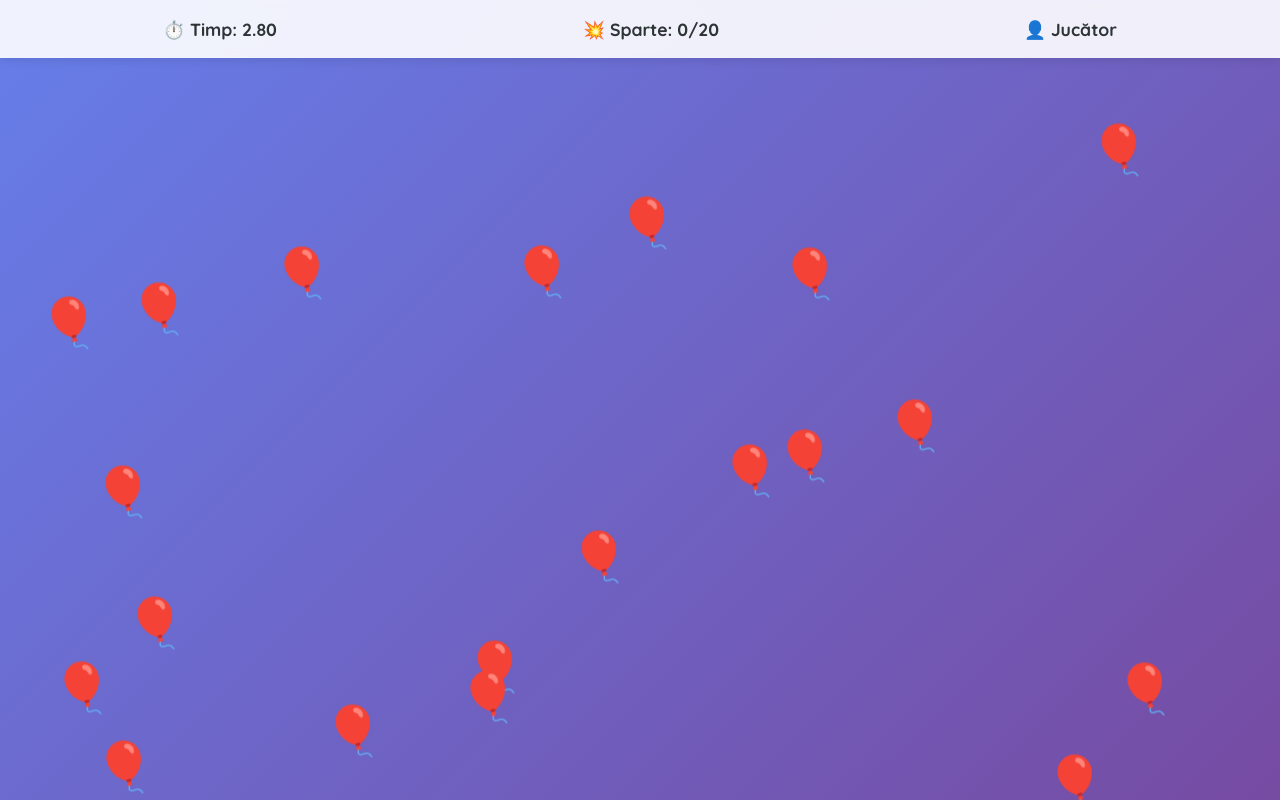
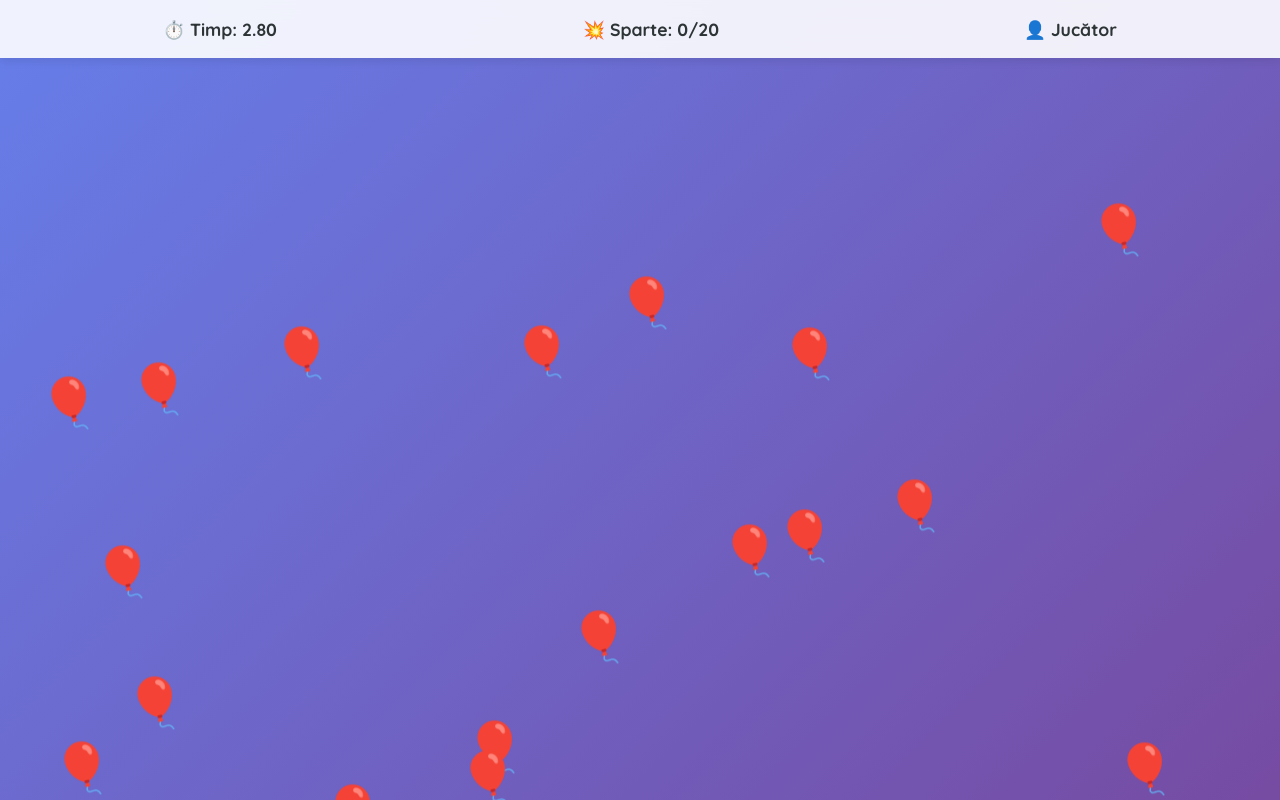
Before and after one commit to alyersin/selen-aniversare, a Next.js app: page /game in a window 1280 px wide. Both pictures are taken after a click on the button "Începe jocul normal". Built offline with nearby package versions, Linux system fonts and the light colour scheme.

Commit message:
Create completely separate header and main elements for total isolation

```diff
--- a/src/app/game/page.js
+++ b/src/app/game/page.js
@@ -727,7 +727,7 @@ function BalloonGameContent() {
         <div className={styles.gameStartContent}>
           <h1>🎈 Jocul baloanelor</h1>
           <p>
-            Bună, <strong>{playerName}</strong>! 👋
+            Bună, <strong>{playerName}</strong>!
           </p>
 
           {showInsanityOption && (
@@ -741,7 +741,7 @@ function BalloonGameContent() {
 
           <div className={styles.gameModes}>
             <div className={styles.normalMode}>
-              <h3>📋 Mod Normal:</h3>
+              <h3>Mod Normal:</h3>
               <ul>
                 <li>💥 Sparge toate cele {totalBalloons} baloane</li>
                 <li>⏱️ Timpul se măsoară automat</li>
@@ -786,14 +786,16 @@ function BalloonGameContent() {
 
   return (
     <div className={styles.gamePageContainer}>
-      {/* Game Header */}
-      <div className={styles.gameHeader}>
+      {/* Game Header - Completely separate */}
+      <header className={styles.gameHeaderFixed}>
         <div className={styles.gameStats}>
           <div className={styles.gameStatItem}>
             <span>⏱️ Timp: {formatTime(time)}</span>
           </div>
           <div className={styles.gameStatItem}>
-            <span>💥 Sparte: {poppedCount}/{totalBalloons}</span>
+            <span>
+              💥 Sparte: {poppedCount}/{totalBalloons}
+            </span>
           </div>
           <div className={styles.gameStatItem}>
             <span>👤 {playerName}</span>
@@ -804,9 +806,10 @@ function BalloonGameContent() {
             </div>
           )}
         </div>
-      </div>
+      </header>
 
-      {/* Game Area */}
+      {/* Game Main - Completely separate */}
+      <main className={styles.gameMainContainer}>
         <div className={styles.gameArea}>
           {balloons.map((balloon) => (
             <div
@@ -824,6 +827,7 @@ function BalloonGameContent() {
             </div>
           ))}
         </div>
+      </main>
 
       {/* Game Finished Modal */}
       {gameFinished && (
--- a/src/styles/main.module.css
+++ b/src/styles/main.module.css
@@ -2583,6 +2583,42 @@
   mix-blend-mode: normal;
 }
 
+.gameHeaderFixed {
+  position: fixed;
+  top: 0;
+  left: 0;
+  right: 0;
+  background: rgba(255, 255, 255, 0.9);
+  padding: 15px;
+  backdrop-filter: blur(10px);
+  z-index: 9999;
+  box-shadow: 0 2px 10px rgba(0, 0, 0, 0.1);
+  transform: translateZ(0);
+  will-change: transform;
+  isolation: isolate;
+  contain: layout style paint;
+  pointer-events: none;
+  backface-visibility: hidden;
+  perspective: 1000px;
+  /* Force stable rendering */
+  transform-style: preserve-3d;
+  filter: none;
+  mix-blend-mode: normal;
+}
+
+.gameMainContainer {
+  position: relative;
+  width: 100%;
+  height: 100vh;
+  padding-top: 80px;
+  isolation: isolate;
+  contain: layout style paint;
+  transform: translateZ(0);
+  will-change: transform;
+  backface-visibility: hidden;
+  perspective: 1000px;
+}
+
 .gameStats {
   display: grid;
   grid-template-columns: repeat(auto-fit, minmax(120px, 1fr));
```
Lines whose indentation alone changed are shown as unchanged.
